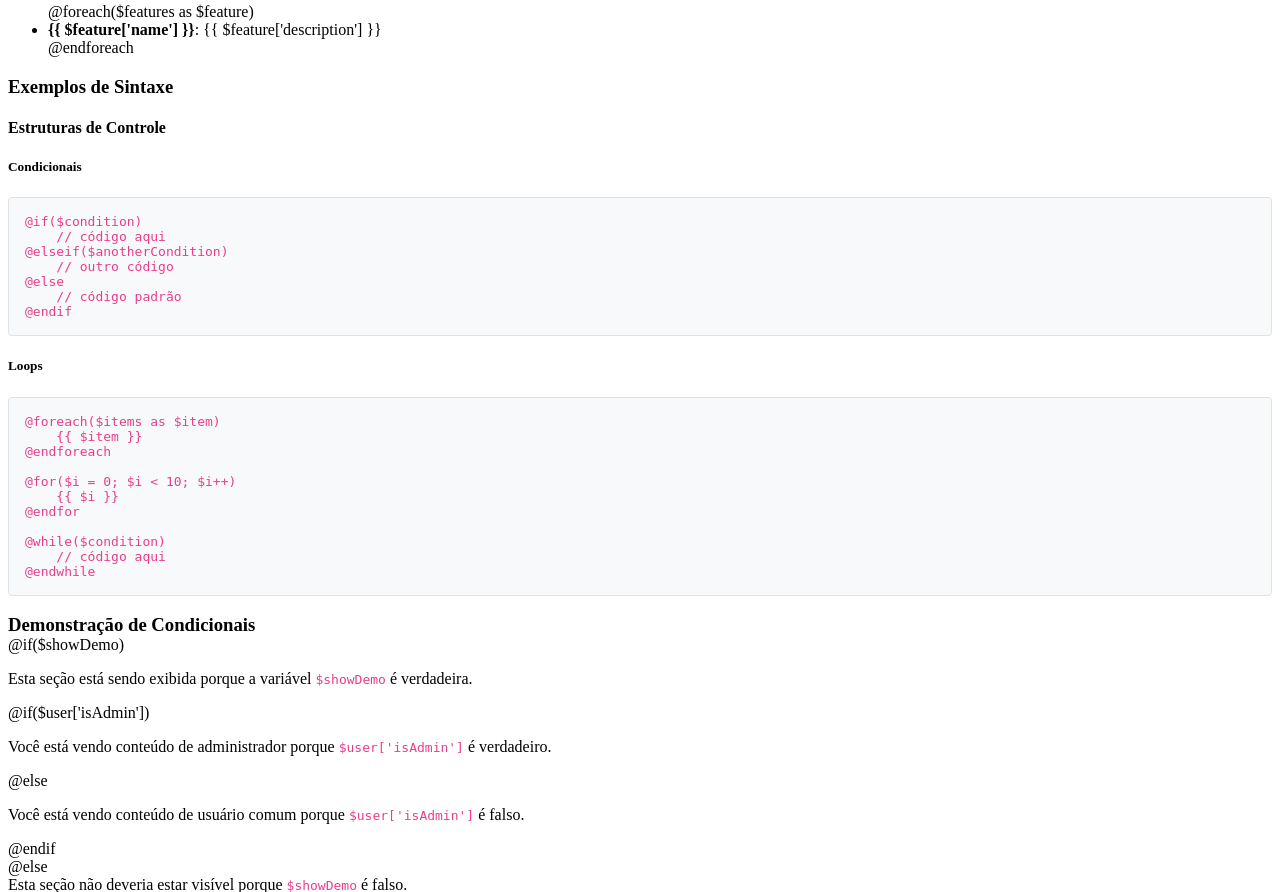
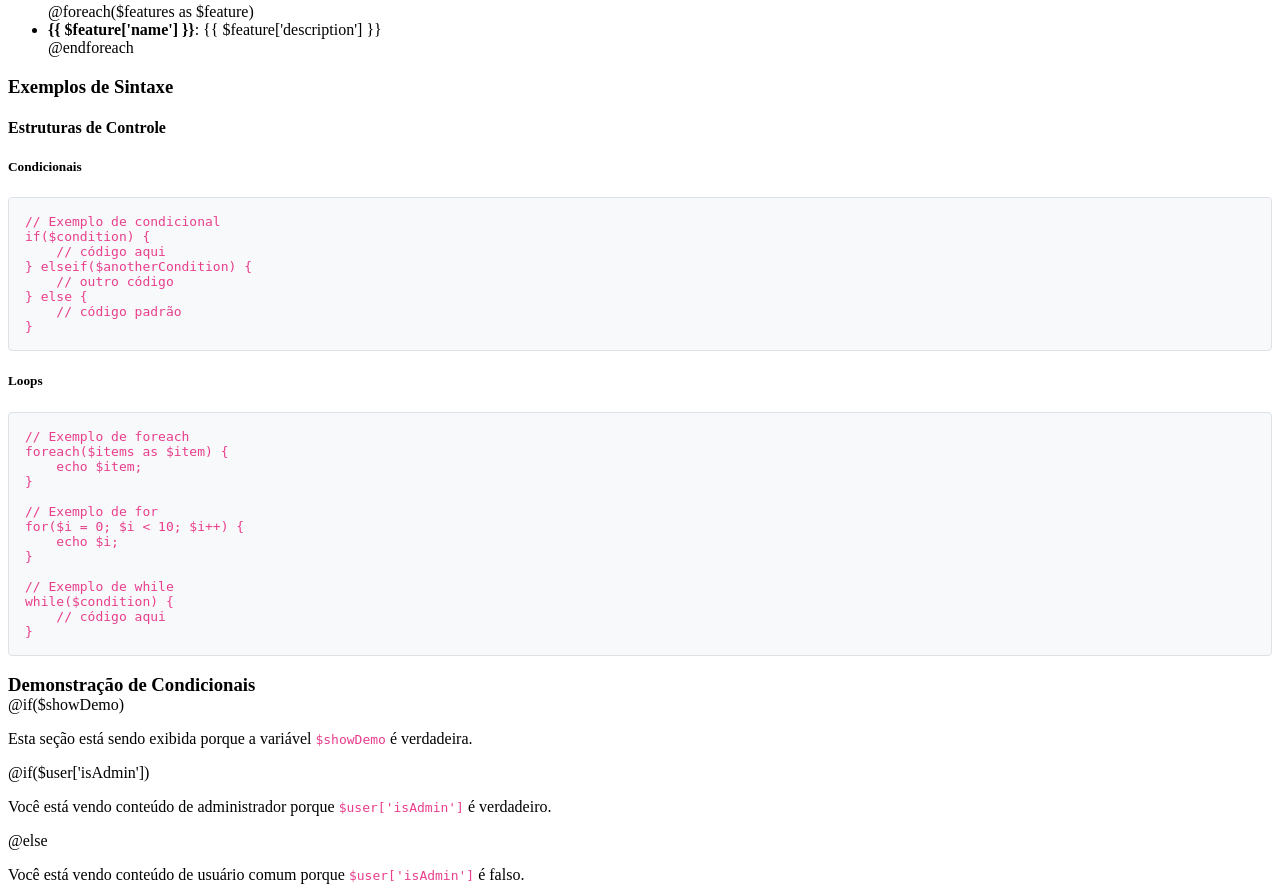
Before and after one commit to ramysoeg/pluma, a PHP site: page /resources/views/examples/petal-demo.petal.php in a window 1280 px wide. Shown: the part 276-1168 px from the top of the page. Run offline with PHP 8.4, Linux system fonts and the light colour scheme.

Commit message:
Corrigido bug no compilador de templates Petal para lidar com diretivas dentro de blocos de código

```diff
--- a/resources/views/examples/petal-demo.petal.php
+++ b/resources/views/examples/petal-demo.petal.php
@@ -45,26 +45,30 @@
                         <h4>Estruturas de Controle</h4>
 
                         <h5>Condicionais</h5>
-                        <pre><code>@if($condition)
+                        <pre><code>// Exemplo de condicional
+if($condition) {
     // código aqui
-@elseif($anotherCondition)
+} elseif($anotherCondition) {
     // outro código
-@else
+} else {
     // código padrão
-@endif</code></pre>
+}</code></pre>
 
                         <h5>Loops</h5>
-                        <pre><code>@foreach($items as $item)
-    {{ $item }}
-@endforeach
+                        <pre><code>// Exemplo de foreach
+foreach($items as $item) {
+    echo $item;
+}
 
-@for($i = 0; $i < 10; $i++)
-    {{ $i }}
-@endfor
+// Exemplo de for
+for($i = 0; $i < 10; $i++) {
+    echo $i;
+}
 
-@while($condition)
+// Exemplo de while
+while($condition) {
     // código aqui
-@endwhile</code></pre>
+}</code></pre>
                     </div>
                 </div>
             </div>
--- a/resources/views/welcome.petal.php
+++ b/resources/views/welcome.petal.php
@@ -25,8 +25,7 @@
 
             <h2 class="mt-4">Code Example</h2>
 
-            <pre class="bg-light p-3 rounded"><code>@php
-// Example controller code
+            <pre class="bg-light p-3 rounded"><code>// Example controller code
 class HomeController extends Controller
 {
     public function index()
@@ -36,8 +35,7 @@ class HomeController extends Controller
             'message' => 'A modern PHP framework with powerful features'
         ]);
     }
-}
-@endphp</code></pre>
+}</code></pre>
 
             @if($showButton)
                 <a href="/docs" class="btn btn-primary mt-3">Read the Documentation</a>
```
Also changed, not shown: src/View/Petal/PetalCompiler.php (+25 -0 lines).
